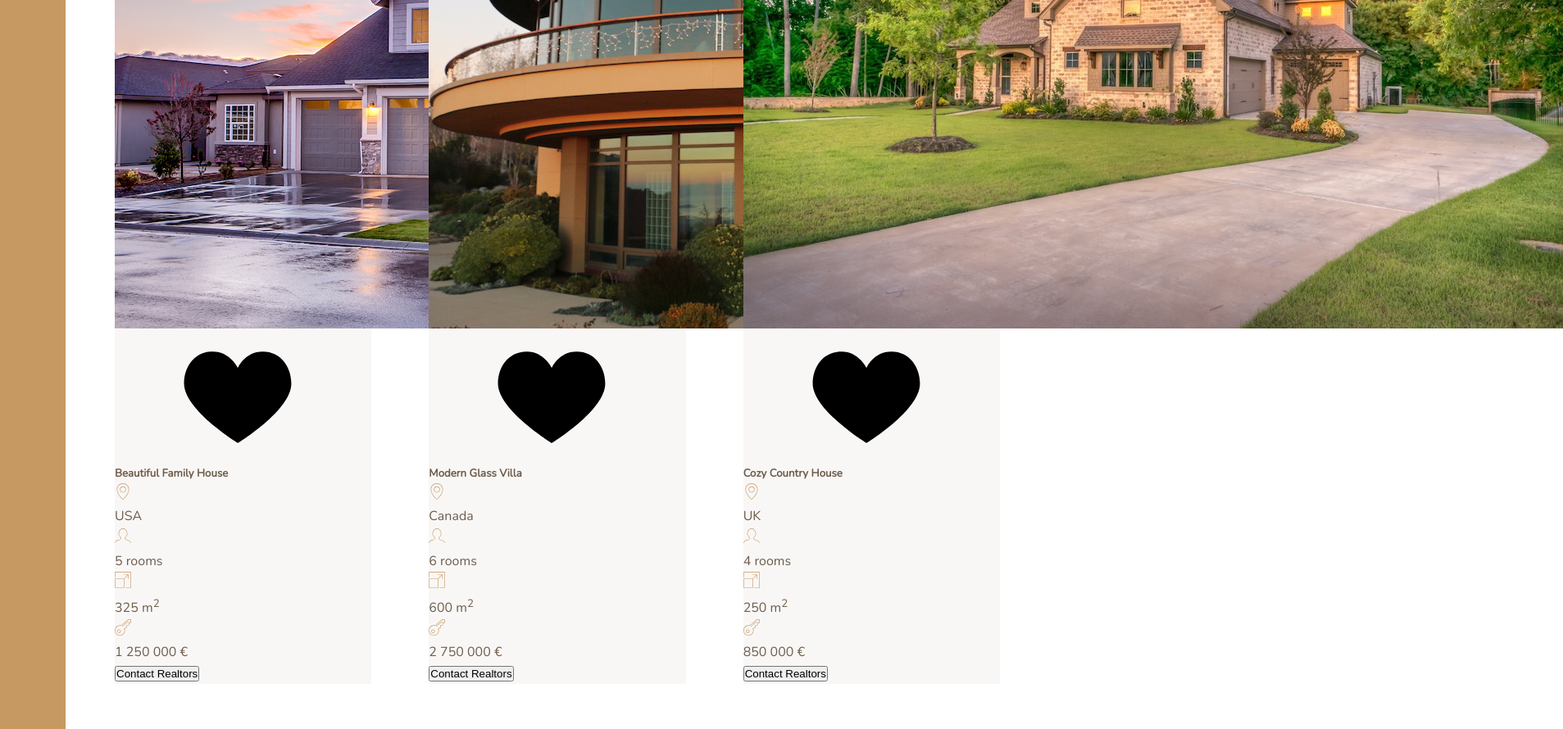
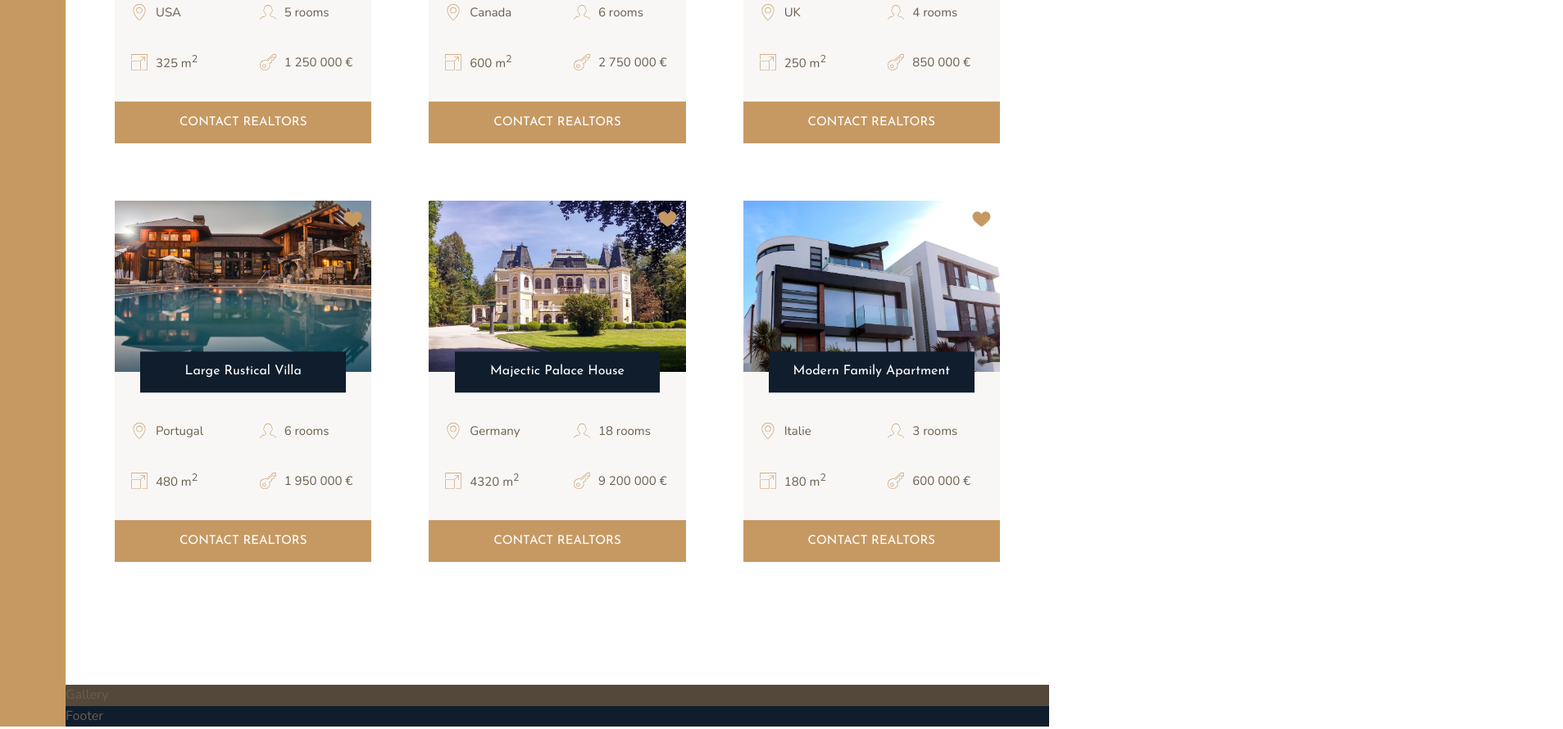
Before and after one commit to ThibautCadiou/Projet19-Nexter, a website: page index.html in a window 1280 px wide. Shown: the part 2236-3126 px from the top of the page at 82% size, 1907 px wide, since content can reach past the window. Drawn offline with nearby package versions, Linux system fonts and the light colour scheme.

Commit message:
ajouts de la mise en page des cartes

```diff
--- a/index.html
+++ b/index.html
@@ -94,13 +94,13 @@
         Lorem, ipsum dolor sit amet consectetur adipisicing elit. Tenetur distinctio necessitatibus
         pariatur voluptatibus.
       </p>
-      <button class="btn">Find your own home</button>
+      <button class="btn home__button">Find your own home</button>
     </div>
 
     <section class="homes">
       <div class="home">
-        <img src="img/house-1.jpeg" alt="House 1" class="home_image" />
-        <svg class="home_like">
+        <img src="img/house-1.jpeg" alt="House 1" class="home__image" />
+        <svg class="home__like">
           <use xlink:href="img/sprite.svg#icon-heart-full"></use>
         </svg>
         <h5 class="home__name">Beautiful Family House</h5>
@@ -128,12 +128,12 @@
           </svg>
           <p>1 250 000 €</p>
         </div>
-        <button class="cta">Contact Realtors</button>
+        <button class="btn home__button">Contact Realtors</button>
       </div>
 
       <div class="home">
-        <img src="img/house-2.jpeg" alt="House 1" class="home_image" />
-        <svg class="home_like">
+        <img src="img/house-2.jpeg" alt="House 1" class="home__image" />
+        <svg class="home__like">
           <use xlink:href="img/sprite.svg#icon-heart-full"></use>
         </svg>
         <h5 class="home__name">Modern Glass Villa</h5>
@@ -161,11 +161,11 @@
           </svg>
           <p>2 750 000 €</p>
         </div>
-        <button class="cta">Contact Realtors</button>
+        <button class="btn home__button">Contact Realtors</button>
       </div>
       <div class="home">
-        <img src="img/house-3.jpeg" alt="House 1" class="home_image" />
-        <svg class="home_like">
+        <img src="img/house-3.jpeg" alt="House 1" class="home__image" />
+        <svg class="home__like">
           <use xlink:href="img/sprite.svg#icon-heart-full"></use>
         </svg>
         <h5 class="home__name">Cozy Country House</h5>
@@ -193,11 +193,11 @@
           </svg>
           <p>850 000 €</p>
         </div>
-        <button class="cta">Contact Realtors</button>
+        <button class="btn home__button">Contact Realtors</button>
       </div>
       <div class="home">
-        <img src="img/house-4.jpeg" alt="House 1" class="home_image" />
-        <svg class="home_like">
+        <img src="img/house-4.jpeg" alt="House 1" class="home__image" />
+        <svg class="home__like">
           <use xlink:href="img/sprite.svg#icon-heart-full"></use>
         </svg>
         <h5 class="home__name">Large Rustical Villa</h5>
@@ -225,11 +225,11 @@
           </svg>
           <p>1 950 000 €</p>
         </div>
-        <button class="cta">Contact Realtors</button>
+        <button class="btn home__button">Contact Realtors</button>
       </div>
       <div class="home">
-        <img src="img/house-5.jpeg" alt="House 1" class="home_image" />
-        <svg class="home_like">
+        <img src="img/house-5.jpeg" alt="House 1" class="home__image" />
+        <svg class="home__like">
           <use xlink:href="img/sprite.svg#icon-heart-full"></use>
         </svg>
         <h5 class="home__name">Majectic Palace House</h5>
@@ -257,11 +257,11 @@
           </svg>
           <p>9 200 000 €</p>
         </div>
-        <button class="cta">Contact Realtors</button>
+        <button class="btn home__button">Contact Realtors</button>
       </div>
       <div class="home">
-        <img src="img/house-6.jpeg" alt="House 1" class="home_image" />
-        <svg class="home_like">
+        <img src="img/house-6.jpeg" alt="House 1" class="home__image" />
+        <svg class="home__like">
           <use xlink:href="img/sprite.svg#icon-heart-full"></use>
         </svg>
         <h5 class="home__name">Modern Family Apartment</h5>
@@ -289,7 +289,7 @@
           </svg>
           <p>600 000 €</p>
         </div>
-        <button class="cta">Contact Realtors</button>
+        <button class="btn home__button">Contact Realtors</button>
       </div>
     </section>
 
--- a/sass/_homes.scss
+++ b/sass/_homes.scss
@@ -10,26 +10,76 @@
 
 .home {
   background-color: $color-grey-light-1;
-  ~ &__img {
+
+  display: grid;
+  grid-template-columns: repeat(2, 1fr);
+  grid-row-gap: 3.5rem;
+
+  &__image {
+    grid-row: 1/2;
+    z-index: 1;
+
     width: 100%;
+    grid-column: 1/-1;
   }
 
   &__like {
+    grid-row: 1/2;
+    grid-column: 2/3;
+
+    height: 2.5rem;
+    width: 2.5rem;
+    z-index: 2;
+
+    fill: $color-primary;
+    justify-self: end;
+
+    margin: 1rem;
   }
 
   &__name {
+    grid-column: 1/-1;
+    grid-row: 1/2;
+    font-family: $font-display;
+    font-size: 1.6rem;
+    z-index: 2;
+    height: fit-content;
+    align-self: end;
+    transform: translateY(50%);
+
+    text-align: center;
+    padding: 1.25rem;
+    background-color: $color-secondary;
+    font-weight: 400;
+    color: #fff;
+    width: 80%;
+    justify-self: center;
+  }
+
+  &__location,
+  &__rooms {
+    margin-top: 2.5rem;
   }
 
   &__location,
   &__rooms,
   &__area,
   &__price {
+    font-size: 1.5rem;
+    margin-left: 2rem;
+
+    display: flex;
+    align-items: center;
+
     svg {
       fill: $color-primary;
       height: 2rem;
       width: 2rem;
-    }
-    p {
+      margin-right: 1rem;
     }
   }
+
+  &__button {
+    grid-column: 1/-1;
+  }
 }
```
Also changed, not shown: css/style.css.
